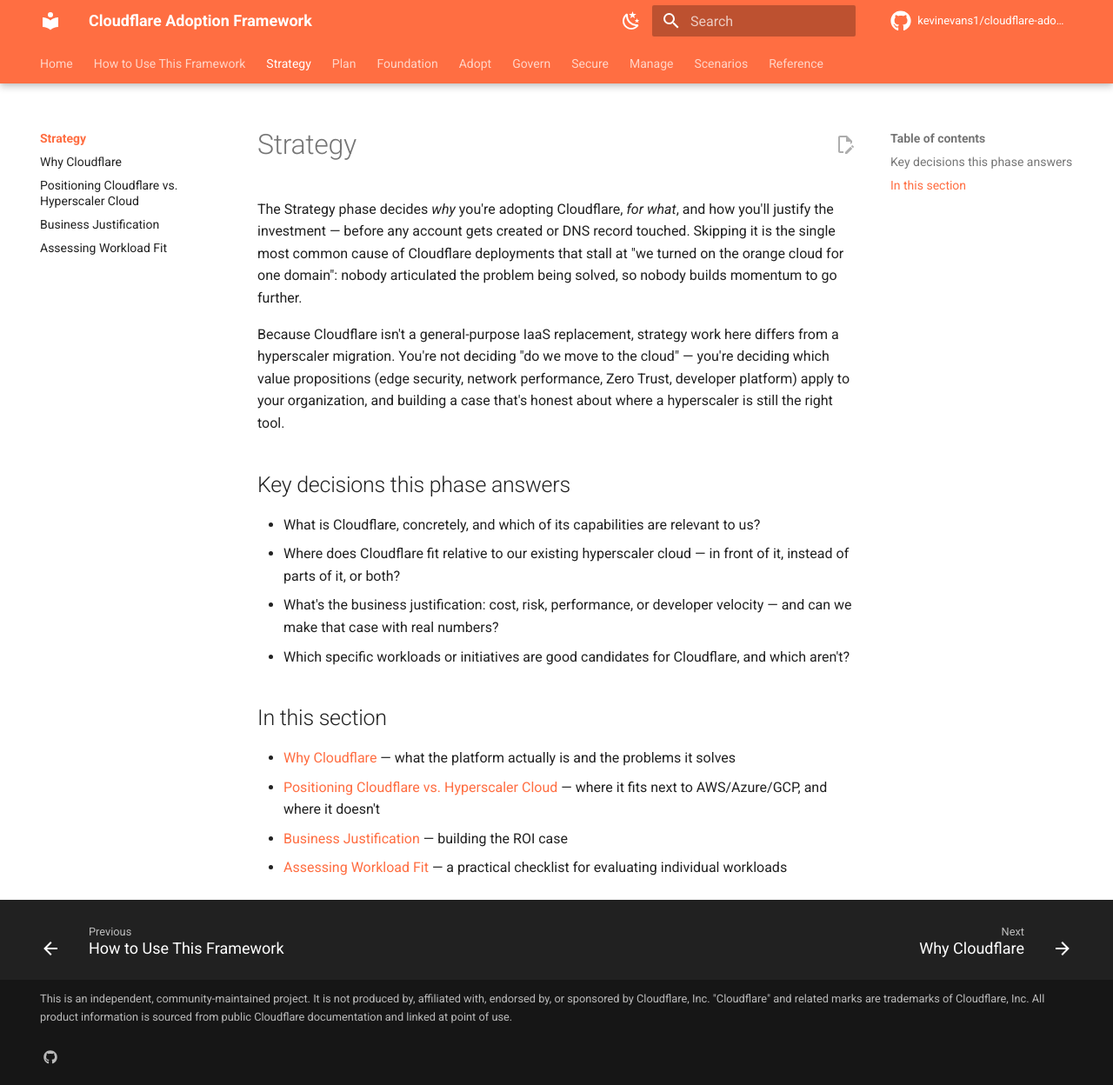
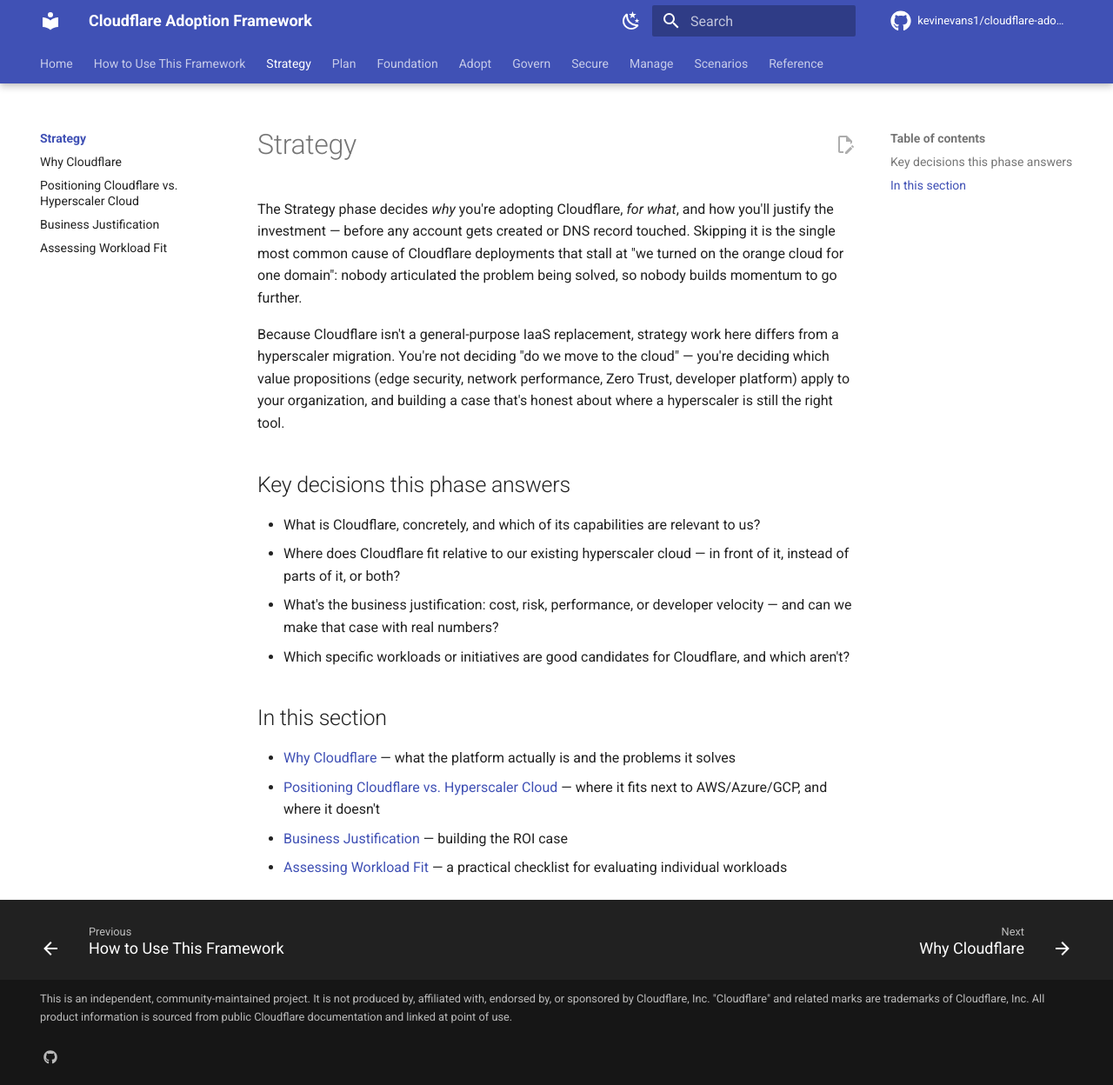
Before and after one commit to kevinevans1/cloudflare-adoption-framework, an MkDocs documentation site: the page built from docs/strategy/index.md, in a window 1280 px wide and 1248 px high. Shown: the whole window at 87% size. Built offline with MkDocs 1.6.1 and Material for MkDocs 9.7.7, drawn with Linux system fonts in a browser that asks for light colours; comment, search, counter and statistics services are not loaded.

Commit message:
Switch theme color to indigo (avoid resemblance to Cloudflare's brand orange); warmer welcome copy on home page

```diff
--- a/mkdocs.yml
+++ b/mkdocs.yml
@@ -17,15 +17,15 @@ theme:
   palette:
     - media: "(prefers-color-scheme: light)"
       scheme: default
-      primary: deep orange
-      accent: deep orange
+      primary: indigo
+      accent: indigo
       toggle:
         icon: material/weather-night
         name: Switch to dark mode
     - media: "(prefers-color-scheme: dark)"
       scheme: slate
-      primary: deep orange
-      accent: deep orange
+      primary: indigo
+      accent: indigo
       toggle:
         icon: material/weather-sunny
         name: Switch to light mode
```
Also changed, not shown: docs/index.md (+3 -0 lines).
